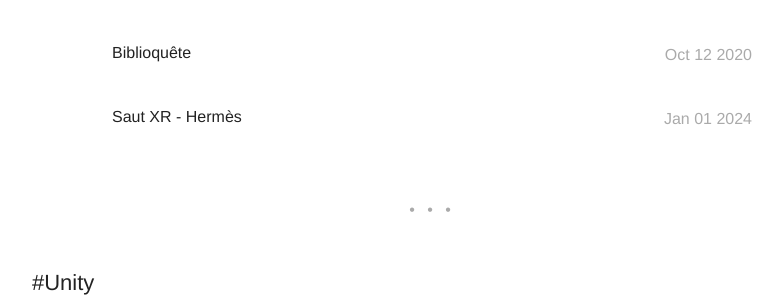
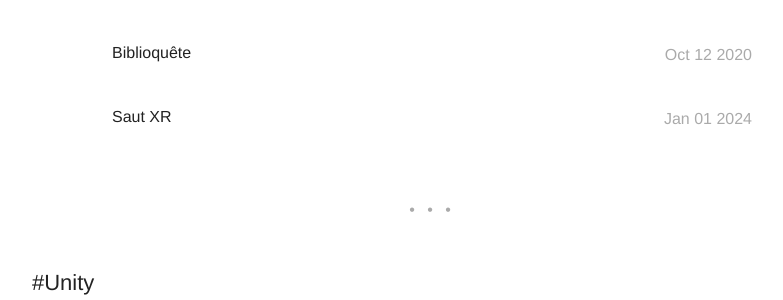
Before and after one commit to fcvalise/fcvalise.github.io, a Jekyll site: the page built from tags.html, in a window 1280 px wide and 1400 px high, scrolled down 3742 px. Shown: the part 152-452 px from the top of the window, without its empty margins (208-991 px from the left). Built offline with Jekyll 4.4.1, drawn with Linux system fonts in a browser that asks for light colours; nearby versions of some CDN libraries; some of the changed text lies outside the part shown.

Commit message:
Update Hermès

```diff
--- a/_posts/2024-01-03-hermes.markdown
+++ b/_posts/2024-01-03-hermes.markdown
@@ -1,12 +1,12 @@
 ---
-title: "Saut XR - Hermès"
+title: "Saut XR"
 description: "An Multiplayer Mixed Reality Experience"
 company: Atelier Daruma x Hermès
 companylink:
 date: 2024-01-01 12:00
 author: francoiscorbel
 bgcolor: "#F37021"
-txtcolor: "#071a76"
+txtcolor: "#FFFFFF"
 iframecolor: "#3995d8"
 linkcolor: "#3995d8"
 image: "https://fcvalise.github.io/assets/images/hermes/project.gif"
@@ -20,7 +20,7 @@ team:
     -   name: lot of others
 ---
 <div class="video general-margin">
-    <iframe width="560" height="315" src="https://youtu.be/a_TV1Ujf3UQ" frameborder="0" allowfullscreen></iframe>
+    <iframe width="560" height="315" src="https://www.youtube.com/watch?v=a_TV1Ujf3UQ" frameborder="0" allowfullscreen></iframe>
 </div>
 
 <div class="text justify general-margin">
```
